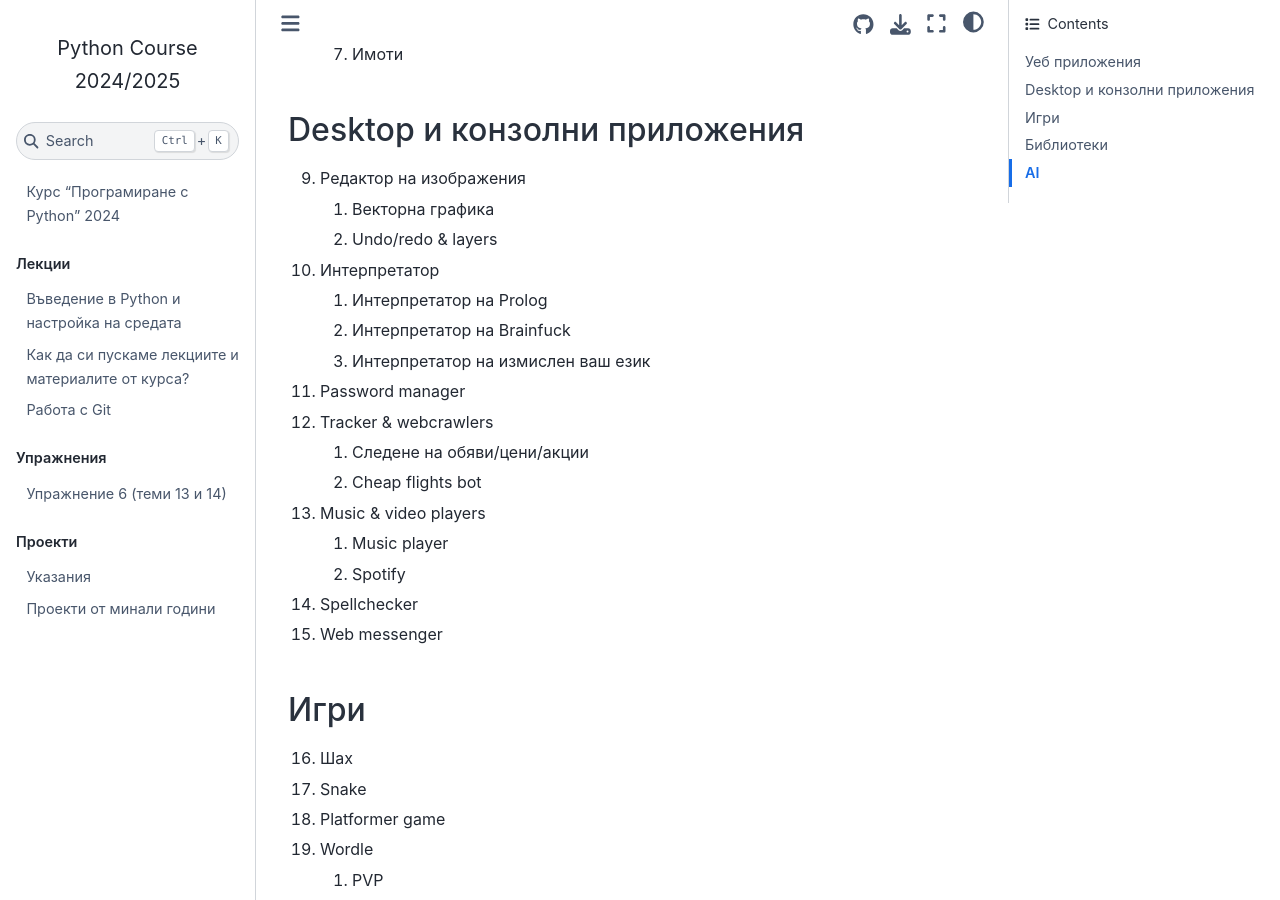
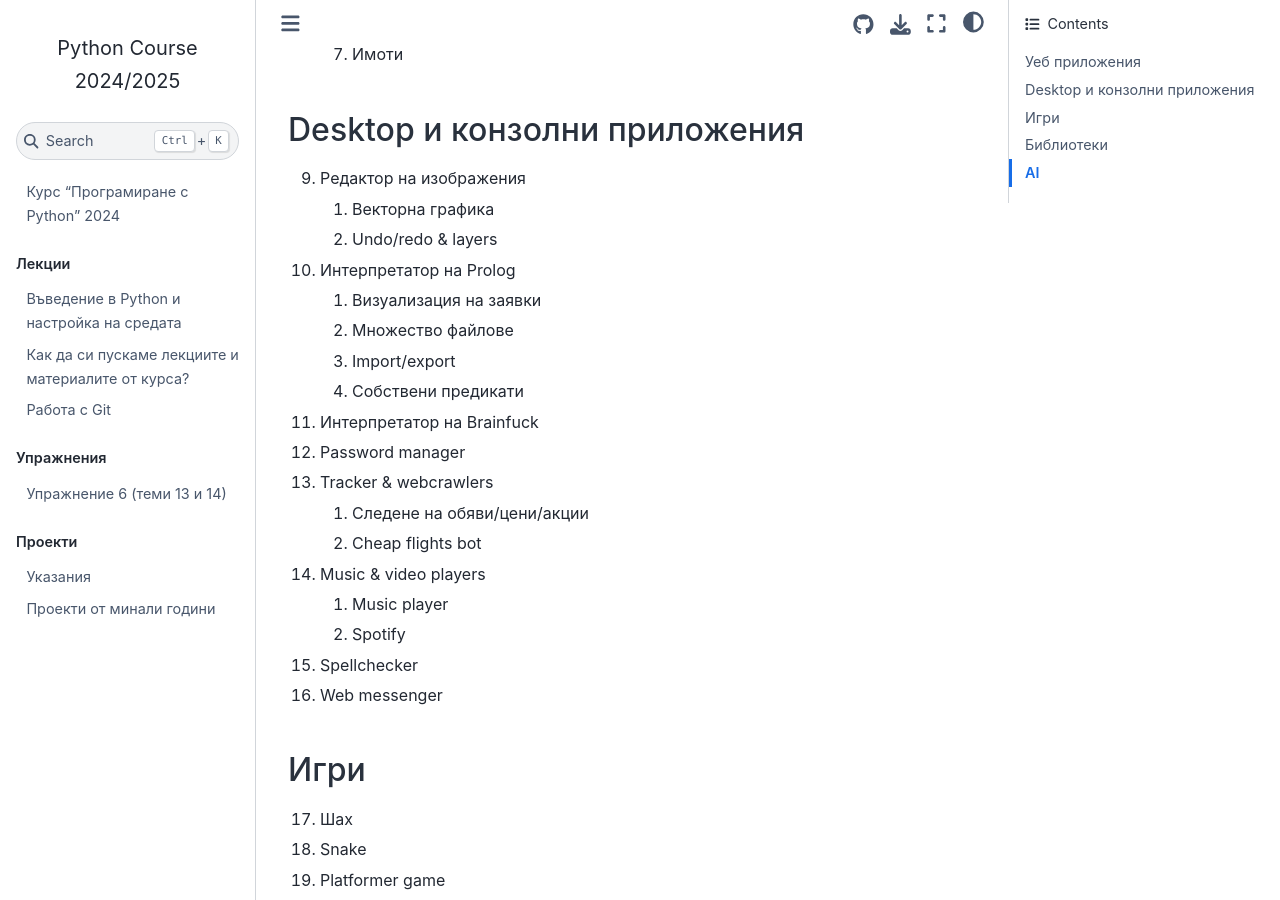
Before and after one commit to fmipython/PythonCourse2025, a Jupyter Book: the page built from project-topics/README.md, in a window 1280 px wide and 900 px high, scrolled down 1421 px. Built offline with Jupyter Book 1.0.4 settings and Sphinx 7.4.7 and the Sphinx Book theme 1.1.4, drawn with Linux system fonts in a browser that asks for light colours; pages that are not in the unit, such as notebooks, are missing from menus.

Commit message:
Update README

```diff
--- a/project-topics/README.md
+++ b/project-topics/README.md
@@ -47,41 +47,42 @@
 9. Редактор на изображения
     1. Векторна графика
     2. Undo/redo & layers
-10. Интерпретатор
-    1. Интерпретатор на Prolog
-    2. Интерпретатор на Brainfuck
-    3. Интерпретатор на измислен ваш език
-11. Password manager
-12. Tracker & webcrawlers
+10. Интерпретатор на Prolog
+    1. Визуализация на заявки
+    2. Множество файлове
+    3. Import/export
+    4. Собствени предикати
+11. Интерпретатор на Brainfuck
+12. Password manager
+13. Tracker & webcrawlers
     1. Следене на обяви/цени/акции
     2. Cheap flights bot
-13. Music & video players
+14. Music & video players
     1. Music player
     2. Spotify
-14. Spellchecker
-15. Web messenger
-
+15. Spellchecker
+16. Web messenger
 
 ## Игри
 
-16. Шах
-17. Snake
-18. Platformer game
-19. Wordle
+17. Шах
+18. Snake
+19. Platformer game
+20. Wordle
     1. PVP
     2. PVE
-20. Triviador
-21. Покер
-22. Code names
+21. Triviador
+22. Покер
+23. Code names
     1. Срещу, вариант 1
     2. Срещу, вариант 2
     3. Тандем
 
 ## Библиотеки
 
-23. Работа с графи
-24. Работа с крайни автомати
-25. Работа с размити множества
+24. Работа с графи
+25. Работа с крайни автомати
+26. Работа с размити множества
 
 ## AI
 (пишете ни, ако не намерите подходящ набор от данни (dataset) за вашата идея)
```
